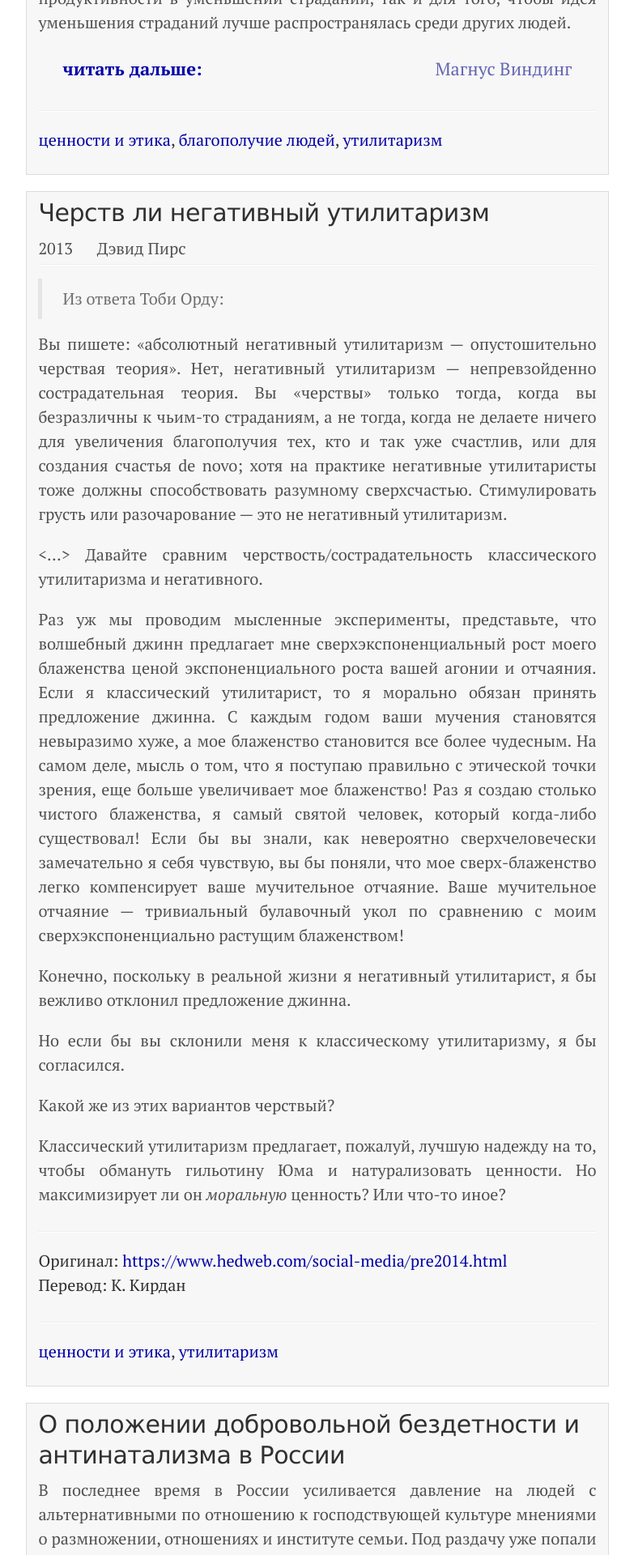
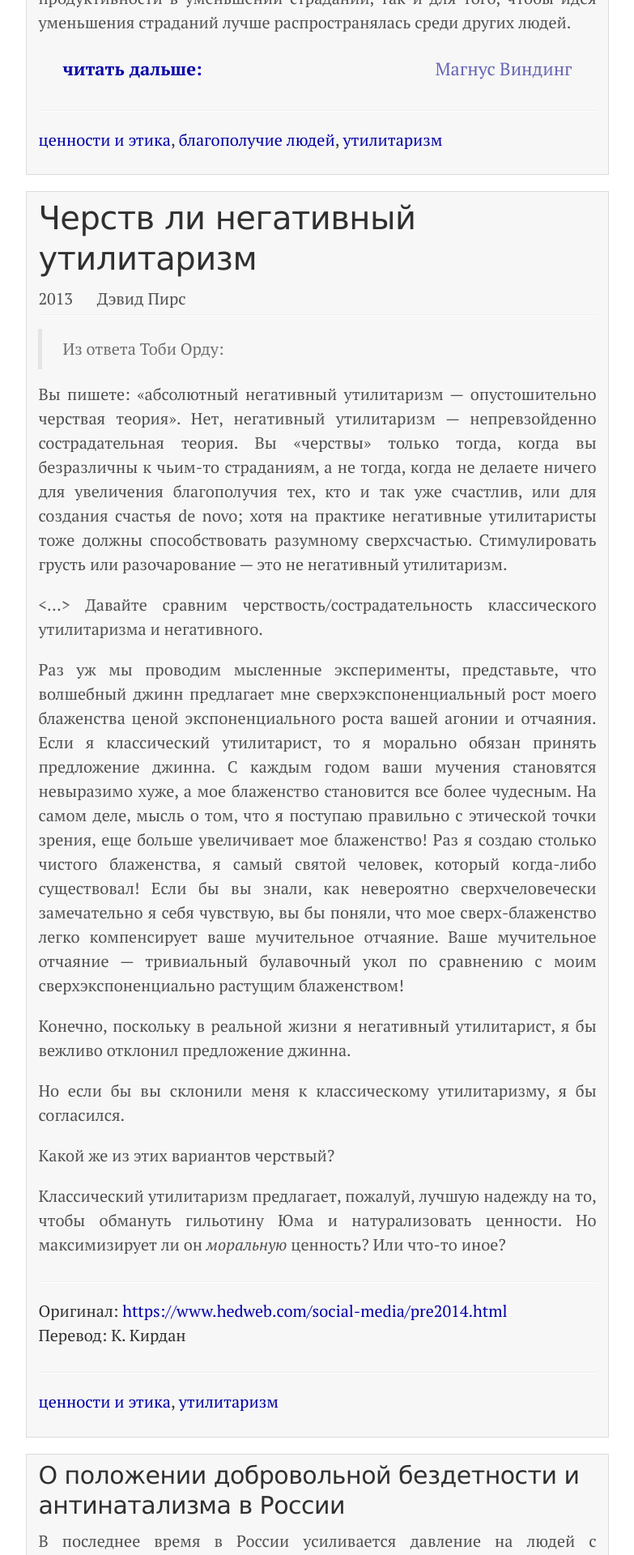
Before and after one commit to ReducingSuffering/reducingsuffering.github.io, a Jekyll site: the page built from blog.html, in a window 1280 px wide. Shown: the part 1537-3457 px from the top of the page at 81% size, without its empty margins (248-1031 px from the left). Built offline with Jekyll 4.4.1, drawn with Linux system fonts in a browser that asks for light colours.

Commit message:
small fixes

```diff
--- a/_layouts/post.html
+++ b/_layouts/post.html
@@ -4,7 +4,7 @@
 {% if page.article %}
 {% assign article = site.articles | where: "name", page.article | first %}
 
-{% include article-head.html article=article post=true%}
+{% include post-head.html article=article %}
 
 <div class="post-content">
   {{ article.content | markdownify }}
@@ -26,3 +26,5 @@
 {% endif %}
 
 {% include post-bottom.html post=page %}
+
+---
--- a/blog.html
+++ b/blog.html
@@ -10,14 +10,14 @@
   <div class="post-in-frame">
     {% if post.article %}
 	{% assign article = site.articles | where: "name", post.article | first %}
-	{% include article-head.html article=article with_link=true post=true %}
+	{% include post-head.html article=article link=true %}
     <div class="post-content">
       {{ article.content | markdownify }}
 	  {{ post.content }}
     </div>
     {% include article-links.html article=article %}
 	{% else %}
-    {% include post-head.html post=post with_link=true %}
+    {% include post-head.html post=post link=true %}
     <div class="post-content">
       {{ post.content }}
     </div>
```
Also changed, not shown: archive.html (+0 -10 lines), test.html (+12 -0 lines).
